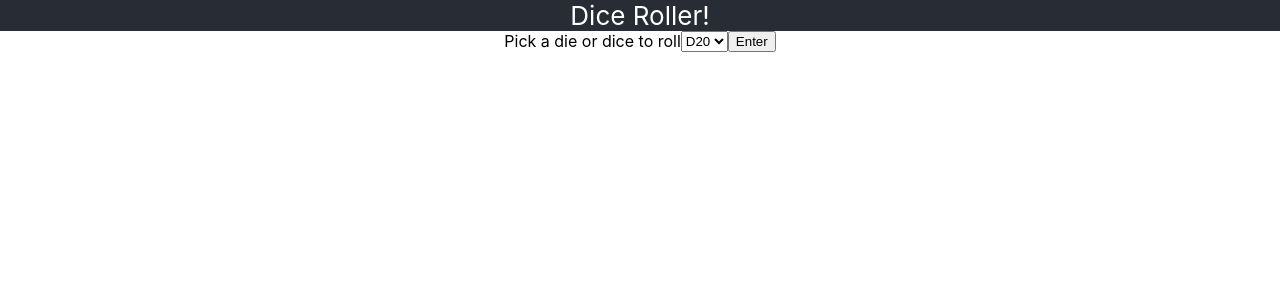
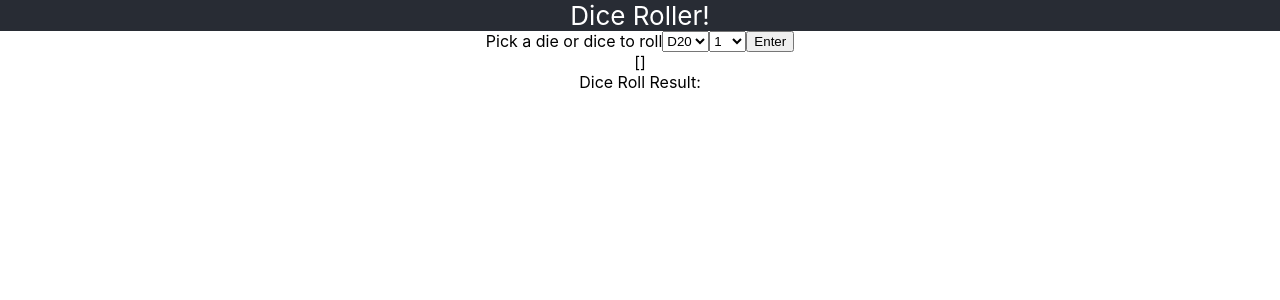
Before and after one commit to whelanworkmaster/DnDUtility, a React (Create React App) app: page / in a window 1280 px wide. Shown: the top 300 px of the page. Built offline with nearby package versions, Linux system fonts and the light colour scheme.

Commit message:
Version now has multiple dice rolling, shows each roll result, need to clean up view

```diff
--- a/src/DiceRoller.js
+++ b/src/DiceRoller.js
@@ -4,61 +4,66 @@
 
     constructor(props) {
         super(props)
-        this.state = {diceRollResult : null}
-        this.rollDice = this.rollDice.bind(this)
+        this.state = {
+            diceRollResult : null,
+            diceType : 20,
+            diceRolls : [],
+            numberOfDice : 1
+        }
     }
 
-    rollDice() {
-        var selectBox = document.getElementById("DiceSelect");
-        var currentDie = selectBox.options[selectBox.selectedIndex].value;
-        var diceType;
-        switch(currentDie) {
-            case "D20":
-                diceType = 20;
-                break;
-            case "D12":
-                diceType = 12;
-                break;
-            case "D10":
-                diceType = 10;
-                break;
-            case "D8":
-                diceType = 8;
-                break;
-            case "D6":
-                diceType = 6;
-                break;
-            case "D4":
-                diceType = 4;
-                break;
-            default:
-                diceType = 0;
-                break;
+    roll(e) {
+        e.preventDefault();
+        const numberOfDice = this.state.numberOfDice
+        let currentResult = 0;
+        const rolls = [];
+        for(let i=0; i<numberOfDice; i++) {
+            const currentRoll = this.rollDie();
+            rolls.push(currentRoll)
+            currentResult += currentRoll;
         }
-        var diceRollResult = Math.floor(Math.random() * diceType + 1);
-        this.setState({diceRollResult: diceRollResult})
+        this.setState({diceRollResult : currentResult, diceRolls : rolls});
+    }
+
+    rollDie() {
+        const currentDie = this.state.diceType;
+        let diceRollResult = Math.floor(Math.random() * currentDie + 1);
+        return diceRollResult;
+    }
+
+    handleChange(value) {
+        return e => this.setState({
+            [value]: e.target.value
+        })
     }
 
     render() {
-        var diceRollResultDiv;
-        if(this.state.diceRollResult) {
-            diceRollResultDiv = (<div>Dice Roll Result: {this.state.diceRollResult}</div>)
+        const dice = [20,12,10,8,6,4]
+        const diceOptions = dice.map((die, idx) => {
+            return(
+                <option key={idx} value={die}>D{die}</option>
+            )
+        })
+        const numDiceOptions = [];
+        for(let i=1; i<11; i++) {
+            numDiceOptions.push(<option key={i} value={i}>{i}</option>)
         }
         return (
-            <div>
+            <div id="DiceRollerContainer">
                 <div className="DiceRoller">
                     <div>Pick a die or dice to roll</div>
-                    <select id="DiceSelect">
-                        <option value='D20'>D20</option>
-                        <option value='D12'>D12</option>
-                        <option value='D10'>D10</option>
-                        <option value='D8'>D8</option>
-                        <option value='D6'>D6</option>
-                        <option value='D4'>D4</option>
-                    </select>
-                    <button onClick={this.rollDice}>Enter</button>
+                    <form className="DiceRoller" onSubmit={(e) => this.roll(e)}>
+                        <select value={this.state.diceType} onChange={this.handleChange('diceType')}>
+                            {diceOptions}
+                        </select>
+                        <select value={this.state.numberOfDice} onChange={this.handleChange('numberOfDice')}>
+                            {numDiceOptions}
+                        </select>
+                        <button>Enter</button>
+                    </form>
                 </div>
-                <div className="DiceRoller">{diceRollResultDiv}</div>
+                <div className="DiceRoller">{JSON.stringify(this.state.diceRolls)}</div>
+                <div className="DiceRoller">Dice Roll Result: {this.state.diceRollResult}</div>
             </div>
         );
     }
```
